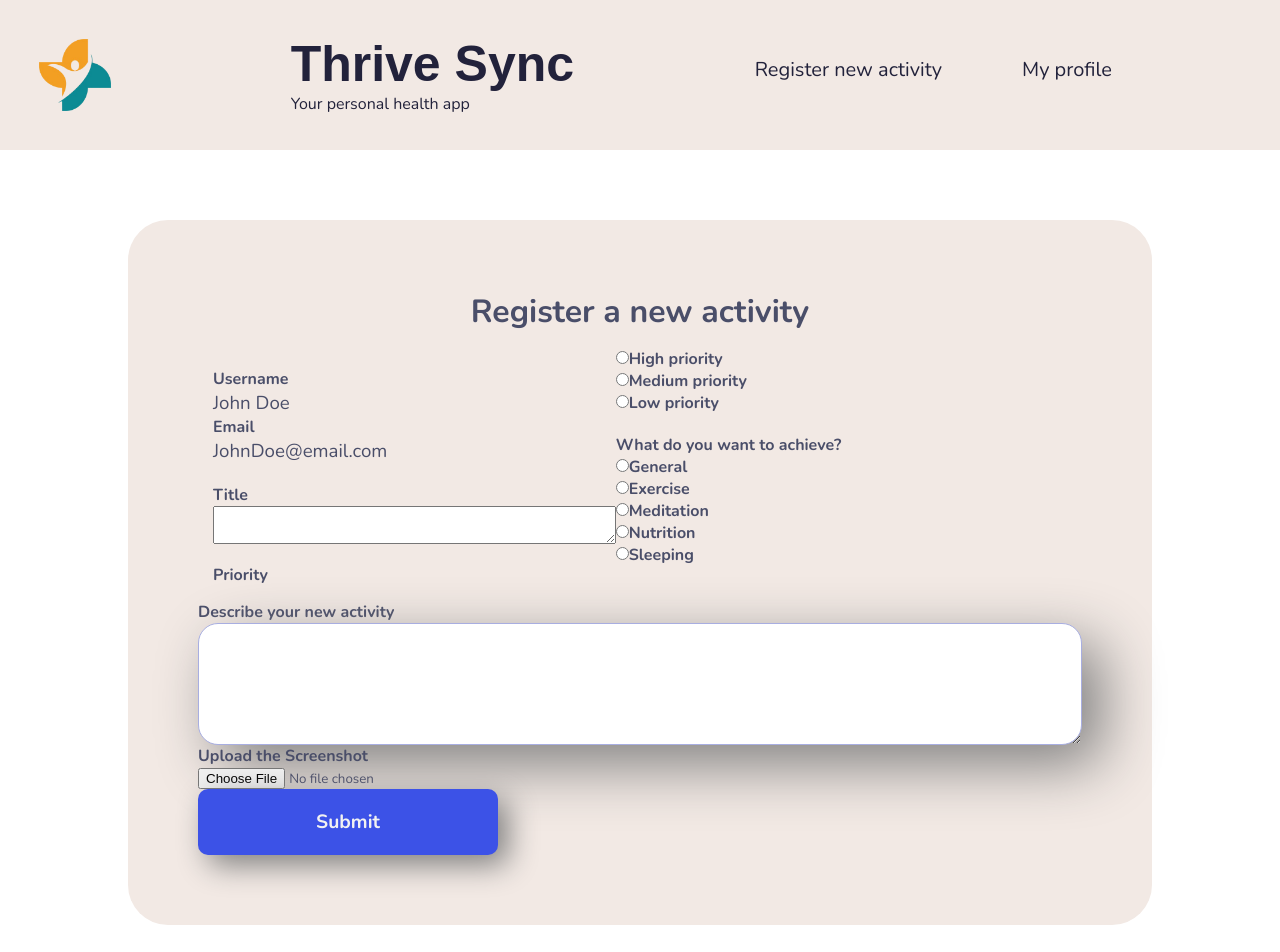
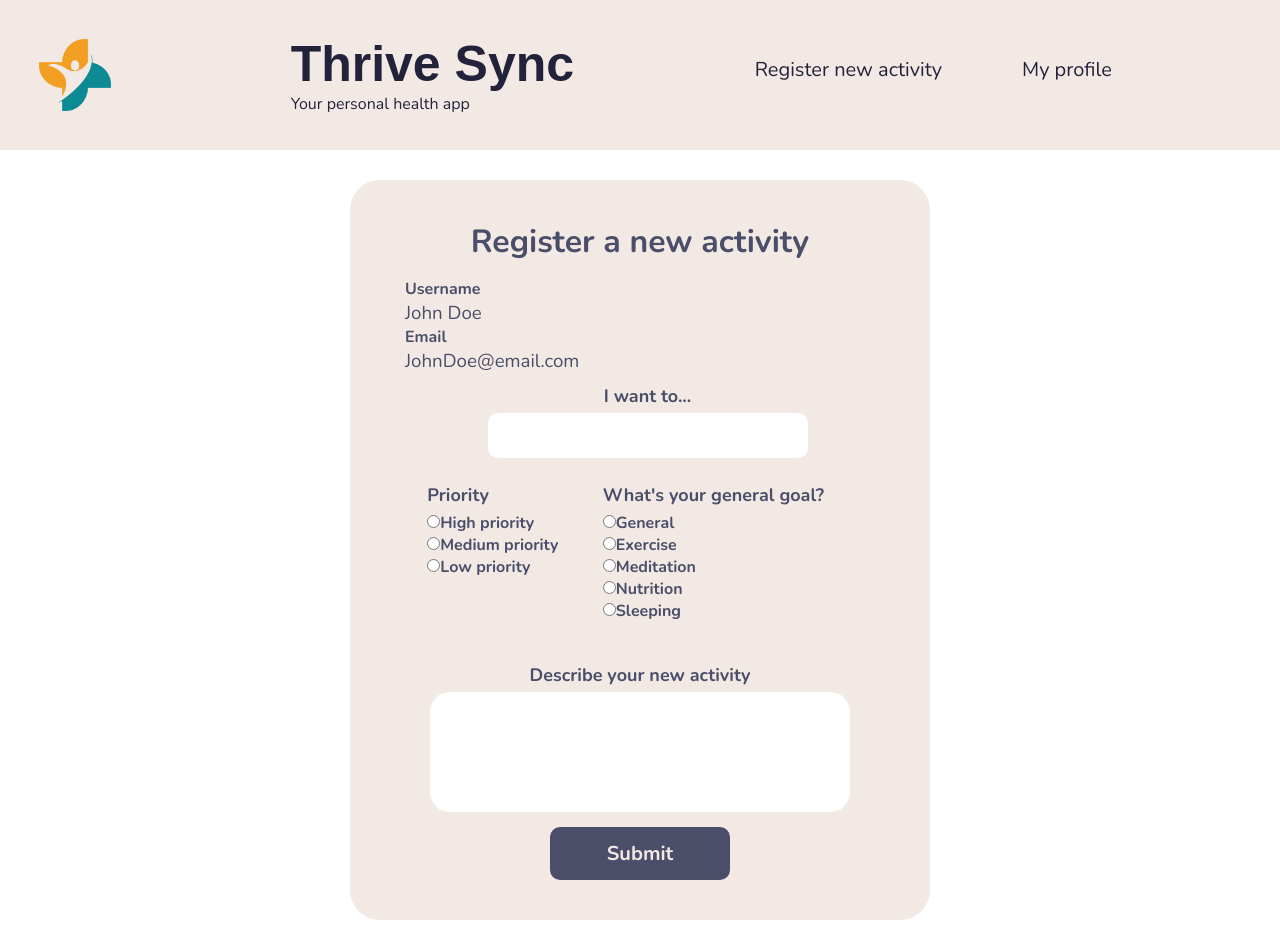
Before and after one commit to claudiaalmeidavs/thrive-sync-frontend, a React (Create React App) app: page / in a window 1280 px wide. Shown: the top 952 px of the page. Built offline with nearby package versions, Linux system fonts and the light colour scheme; a web font is replaced by a local one.

Commit message:
Completed register activity page

```diff
--- a/src/components/HealthCard/HealthCard.css
+++ b/src/components/HealthCard/HealthCard.css
@@ -52,6 +52,7 @@
     display: flex;
     flex-direction: row;
     justify-content: space-between;
+    margin-right: 15px;
   }
 
 
--- a/src/pages/ActivityPage/ActivityPage.jsx
+++ b/src/pages/ActivityPage/ActivityPage.jsx
@@ -21,7 +21,7 @@ export default function ActivityPage () {
 
   return (
     <div className="ticket-page">
-    <p><Link to="/tickets"className="back-link">Back</Link></p>
+    <p><Link to="/profile"className="back-link">Back</Link></p>
     <h1>Activity Page</h1>
     <div className="ticket-page-container">
       {activity.id ? (
--- a/src/pages/RegisterActivity/registerActivity.css
+++ b/src/pages/RegisterActivity/registerActivity.css
@@ -1,49 +1,97 @@
 @import url('https://fonts.googleapis.com/css2?family=Nunito:wght@400;700&display=swap');
 
+.register-activity-outer-container {
+    display: flex;
+    flex-direction: row;
+    justify-content: center;
+}
 
+.register-activity-inner-container{
+    width: 50%;
+}
 .h1-title {
     color: var(--color2);
     font-family: var(--main-font);
+    padding-bottom: 15px;
 }
 .register-activity-form {
     display: flex;
     flex-direction: column;
-    font-family: Nunito;
-    margin: 70px;
-    margin-left: 10%;
-    margin-right: 10%;
+    font-family: var(--main-font);
+    margin: 30px;
     background-color: var(--color5);
-    padding: 70px;
-    border-radius: 40px;
+    padding: 40px;
+    border-radius: 30px;
     color: var(--color2);
-    font-weight: 700;
+    font-weight: 600;
 }
 
-.form-first-column {
+.form-first-section {
     padding: 15px;
     display: flex;
-    flex-direction: column;
-    max-height: 250px;
+    flex-direction: row;
+    justify-content: space-around;
+    height: 150px;
     flex-wrap: wrap;
 }
 
-.form-item {
-    margin-top: 20px;
+.form-section-title {
+    display: flex;
+    flex-direction: column;
+    margin-bottom: 10px;
+    margin-left: 15px;
+    align-items: center;
 }
 
-#input-t, .txtarea-desc {
-    border-radius: 10px;
-    border-style: groove;
-    border-color: #a8aee1;
+.priority-section {
+    display: flex;
+    flex-direction: column;
+    margin-bottom: 10px;
+}
+
+.form-goals-section {
+    display: flex;
+    flex-direction: column;
+    margin-bottom: 10px;
+    width: 250px;
+}
+
+.username {
+    margin-left: 15px;
+    margin-bottom: 10px;
+}
+
+.activity-description-section {
+    display: flex;
+    flex-direction: column;
+    padding: 15px;
+    align-self: center;
+    align-items: center;
 }
 
 .txtarea-desc {
-    width: -webkit-fill-available;
+    width: 400px;
     height: 100px;
     border-radius: 20px;
     padding: 10px;
     font-size: 100%;
-    box-shadow: 20px 20px 60px grey;
+    resize: none;
+    border: none;
+}
+
+.txtarea-title {
+    width: 300px;
+    height: 25px;
+    border-radius: 10px;
+    padding: 10px;
+    font-size: 100%;
+    resize: none;
+    border: none;
+}
+
+.form-section-heading {
+    font-size: 18px;
+    margin-bottom: 5px;
 }
 
 .radio-btn-prior,
@@ -58,19 +106,20 @@
 }
 
 .btn-submit {
-    padding: 20px;
-    width: 300px;
+    padding: 13px;
+    width: 180px;
     border-radius: 10px;
     border-style: none;
-    background-color: #3C52E7;
-    color: #f2f2f2;
+    background-color: var(--color2);
+    color: var(--color5);
     font-weight: 700;
-    font-size: larger;
-    box-shadow: 10px 10px 30px grey;
+    font-family: var(--main-font);
+    font-size: 20px;
+    align-self: center;
 }
 
-#screen-img {
-    width: 200px;
+.btn-submit:hover{
+    background-color: var(--color3);
 }
 
 .h3-text {
--- a/src/pages/RegisterActivity/registerActivity.jsx
+++ b/src/pages/RegisterActivity/registerActivity.jsx
@@ -14,21 +14,12 @@ export default function RegisterActivity () {
     activity_description: "",
  });
 
-  const [imageFile, setImageFile] = useState();
-
   const handleChange = (e) => {
     const { name, value } = e.target;
     setFormData((prevData) => ({
       ...prevData,
       [name]: value,
     }));
-  };
-
-  const handleImageChange = (e) => {
-
-    const file = e.target.files[0];
-    //  console.log(file)
-    setImageFile(file);
   };
 
 
@@ -45,18 +36,28 @@ export default function RegisterActivity () {
   };
 
     return (
-    <div className="register-activity-container">
+    <div className="register-activity-outer-container">
+    <div className="register-activity-inner-container">
       <form className="register-activity-form" onSubmit={handleSubmit}>
         <h1 className="h1-title">Register a new activity</h1>
-        <div className="form-first-column">
+          <div className="username">
+            <div className="username-first-line">
               <label className="form-item" htmlFor="username">Username</label>
               <h3 className="h3-text">John Doe</h3>
+            </div>
+            <div className="username-second-line">
               <label  htmlFor="email">Email</label>
               <h3 className="h3-text">JohnDoe@email.com</h3>
-          <label className="form-item" htmlFor="title">Title</label>
-          <textarea type="text" className='txtarea-small' name="activity_title" value={formData.activity_title}
+            </div>
+          </div>
+          <div className="form-section-title">
+            <label className="form-item form-section-heading" htmlFor="title">I want to...</label>
+            <textarea type="text" className="txtarea-title" name="activity_title" value={formData.activity_title}
             onChange={handleChange} />
-          <label className="form-item" htmlFor="priority">Priority</label>
+          </div>
+          <div className="form-first-section">
+          <div className="priority-section">
+          <label className="form-item form-section-heading" htmlFor="priority">Priority</label>
           <label htmlFor="high">
             <input type="radio" name="activity_priority" value="High" checked={formData.activity_priority === 'High'}
             onChange={handleChange} />High priority
@@ -69,7 +70,9 @@ export default function RegisterActivity () {
             <input type="radio" name="activity_priority" value="Low" checked={formData.activity_priority === 'Low'}
              onChange={handleChange} />Low priority
           </label>
-          <label className="form-item" htmlFor="desc">What do you want to achieve?</label>
+          </div>
+          <div className="form-goals-section">
+          <label className="form-item form-section-heading" htmlFor="desc">What's your general goal?</label>
           <label htmlFor="">
             <input
               type="radio"
@@ -95,16 +98,15 @@ export default function RegisterActivity () {
             onChange={handleChange}/>Sleeping
           </label>
         </div>
-          <label htmlFor="desc">Describe your new activity</label>
-          <textarea type="text" className='txtarea-desc' name="activity_description" value={formData.activity_description}
+        </div>
+        <div className="activity-description-section">
+          <label className="form-section-heading" htmlFor="desc">Describe your new activity</label>
+          <textarea type="text" className="txtarea-desc" name="activity_description" value={formData.activity_description}
           onChange={handleChange} />
-          <label htmlFor="desc">Upload the Screenshot</label>
-          <div id='screenshot'>
-            <input type="file" onChange={handleImageChange} />
-              {imageFile && <img id="screen-img" src={URL.createObjectURL(imageFile)} alt="Selected" />}
         </div>
         <button className="btn-submit">Submit</button>
       </form>
     </div>
+    </div>
     )
 }
```
Lines whose indentation alone changed are shown as unchanged.
